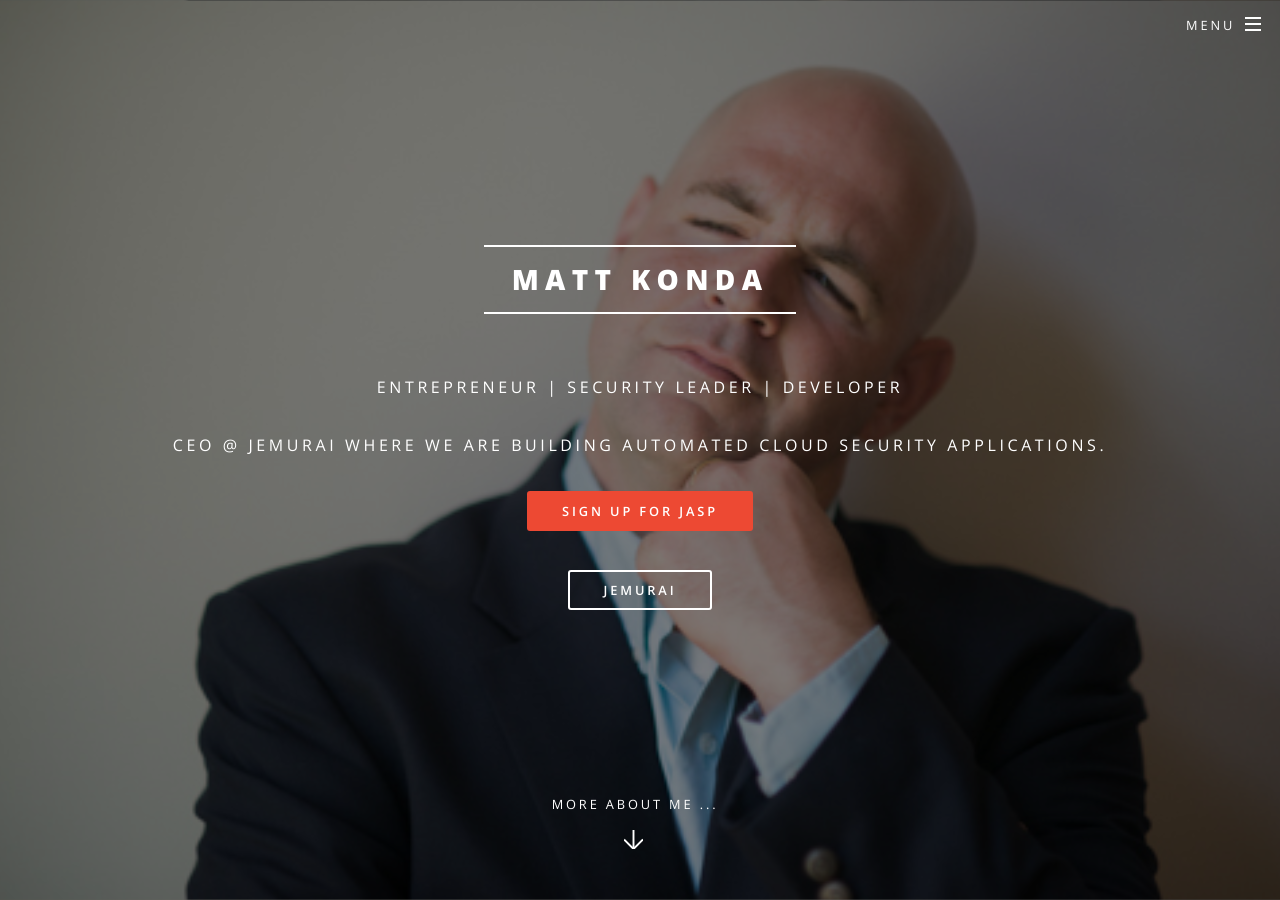
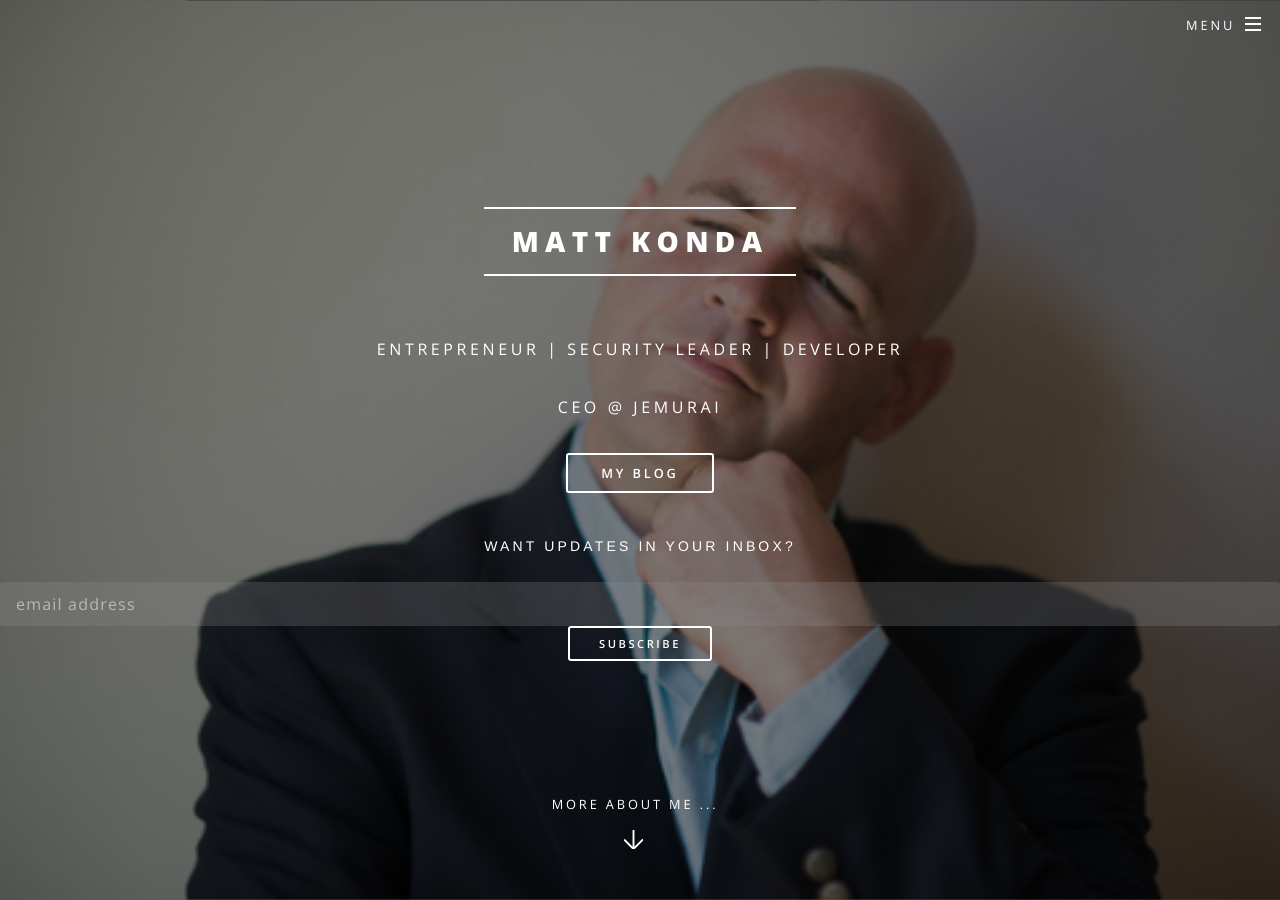
Before and after one commit to mkonda/mkonda.github.io, a Jekyll site: the page built from index.html, in a window 1280 px wide and 900 px high. Built offline with Jekyll 4.4.1, drawn with Linux system fonts in a browser that asks for light colours; comment, search, counter and statistics services are not loaded; some of the changed text lies outside the part shown.

Commit message:
OWASP Blog Post

```diff
--- /dev/null
+++ b/_includes/subscribe.html
@@ -0,0 +1,20 @@
+<!-- Begin Mailchimp Signup Form -->
+<link href="//cdn-images.mailchimp.com/embedcode/horizontal-slim-10_7.css" rel="stylesheet" type="text/css">
+<style type="text/css">
+	#mc_embed_signup{ clear:left; font:14px Helvetica,Arial,sans-serif; width:100%;}
+	/* Add your own Mailchimp form style overrides in your site stylesheet or in this style block.
+	   We recommend moving this block and the preceding CSS link to the HEAD of your HTML file. */
+</style>
+<div id="mc_embed_signup">
+<form action="https://cloud.us4.list-manage.com/subscribe/post?u=a18e204b40674e41c318d1f66&amp;id=eb07c00f2b" method="post" id="mc-embedded-subscribe-form" name="mc-embedded-subscribe-form" class="validate" target="_blank" novalidate>
+    <div id="mc_embed_signup_scroll">
+	<p>Want updates in your inbox?</p>
+	<input type="email" value="" name="EMAIL" class="email" id="mce-EMAIL" placeholder="email address" required>
+    <!-- real people should not fill this in and expect good things - do not remove this or risk form bot signups-->
+    <div style="position: absolute; left: -5000px;" aria-hidden="true"><input type="text" name="b_a18e204b40674e41c318d1f66_eb07c00f2b" tabindex="-1" value=""></div>
+    <div class="clear"><input type="submit" value="Subscribe" name="subscribe" id="mc-embedded-subscribe" class="button"></div>
+    </div>
+</form>
+</div>
+
+<!--End mc_embed_signup-->
--- a/blog.html
+++ b/blog.html
@@ -11,3 +11,4 @@ title: Blog
       </li>
     {% endfor %}
   </ul>
+  {% include subscribe.html %}
--- a/index.html
+++ b/index.html
@@ -6,15 +6,16 @@ layout: landing
 						<div class="inner">
 							<h2>{{ site.title }}</h2>
 							<p>{{ site.description | markdownify }}</p>
-							<p>CEO @ Jemurai where we are building automated cloud security applications.</p>
-							<ul class="actions">
-								<li><a href="https://app.jasp.cloud" class="button special">Sign Up for JASP</a></li>
-							</ul>
-							<ul class="actions">
-									<li><a href="https://jemurai.com" class="button fit">Jemurai</a></li>
+							<p>CEO @ Jemurai</p>
+								<ul class="actions">
+										<li><a href="/blog" class="button fit">My Blog</a></li>
 								</ul>
+								<ul class="actions">
+										{% include subscribe.html %}
+								</ul>
+
 							</div>
-						<a href="#one" class="more scrolly">More about me ... </a>
+							<a href="#one" class="more scrolly">More about me ... </a>
 					</section>
 
 				<!-- One -->
```
Also changed, not shown: other parts of index.html (+1 -3 lines), _layouts/page.html (+6 -5 lines), _posts/2018-08-15-startup-recruiting-tools.md (+4 -0 lines), _posts/2018-12-21-owasp-board-thanks.md (added, +111 -0 lines).
